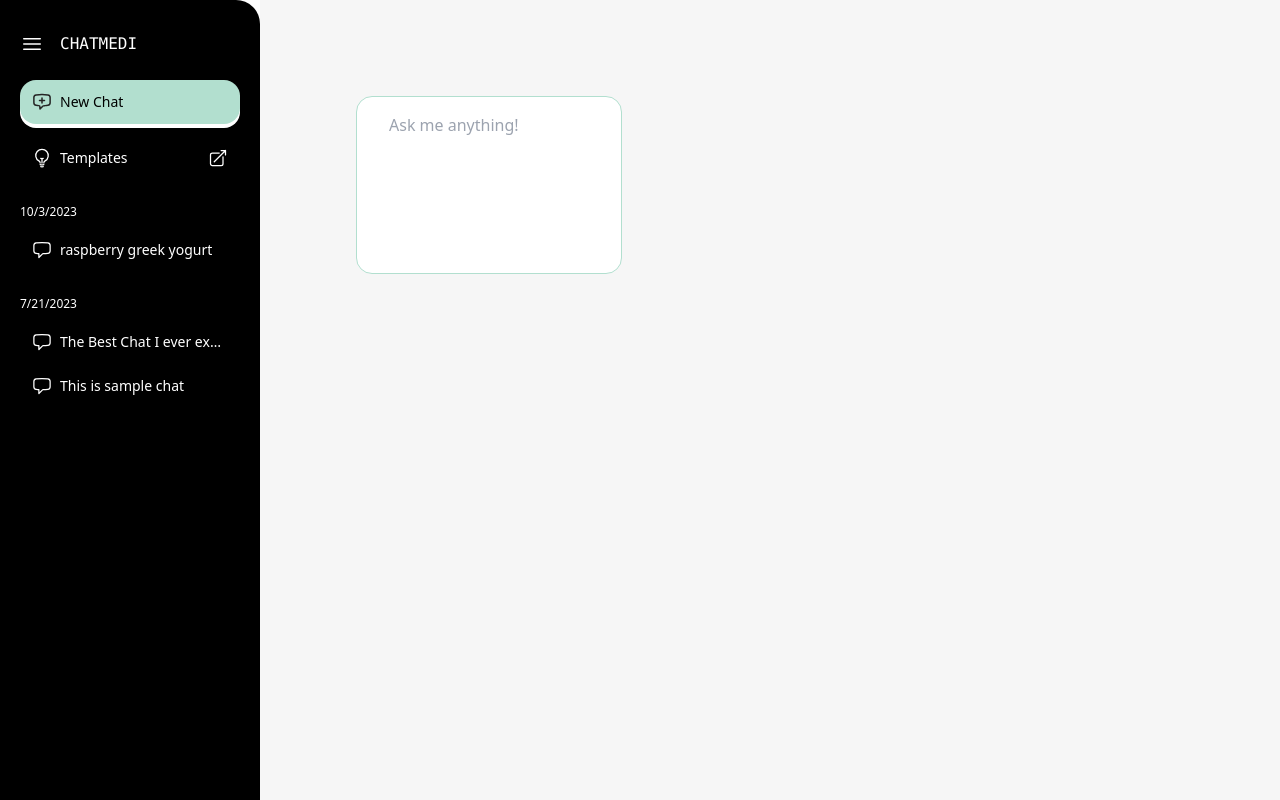
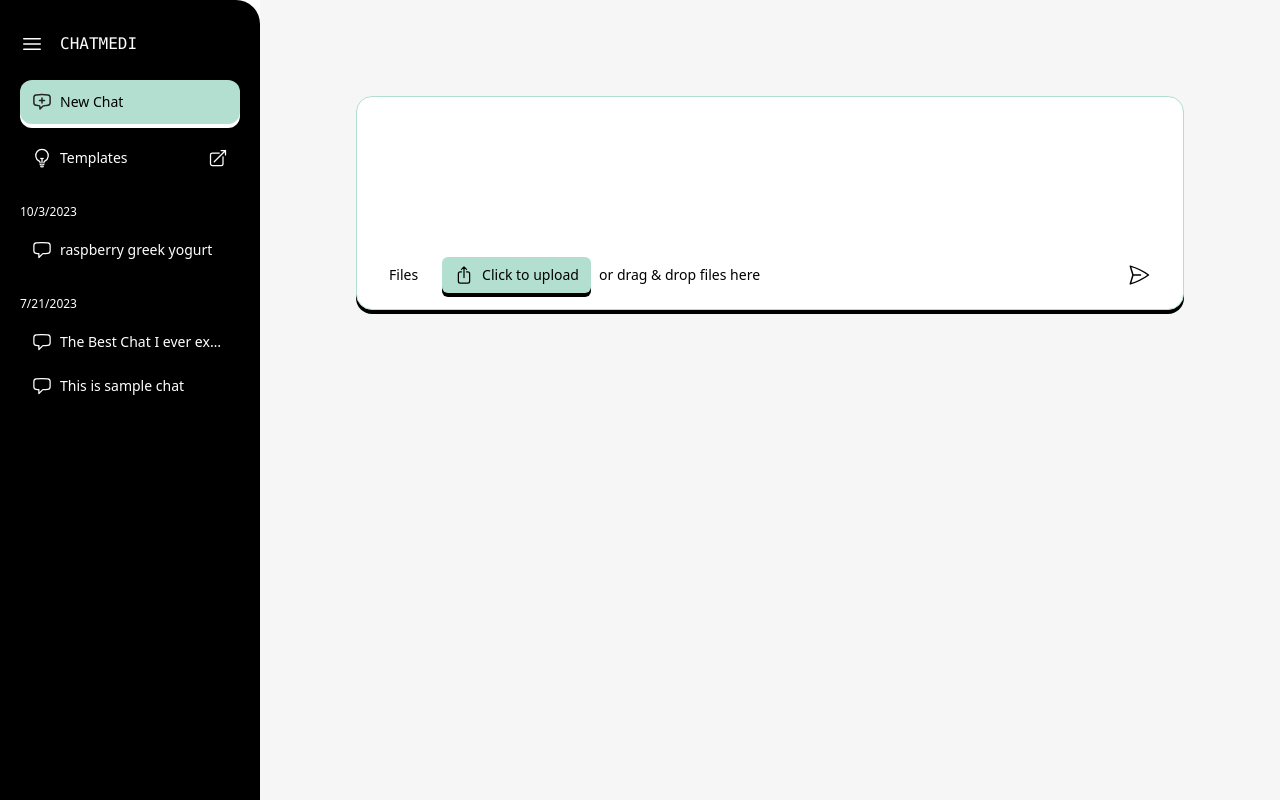
Before and after one commit to mori8/chatmedi, a Next.js app: page / in a window 1280 px wide. Built offline with nearby package versions, Linux system fonts and the light colour scheme.

Commit message:
implement: draw a main querybox

```diff
--- a/src/app/components/Button.tsx
+++ b/src/app/components/Button.tsx
@@ -29,8 +29,8 @@ export default function Button({
           "shadow-white": shadowColor === "white",
           "shadow-black": shadowColor === "black",
         }, {
-          "px-3 py-3 rounded-2xl": size === "default",
-          "px-2 py-1 rounded-md": size === "sm",
+          "px-3 py-3 rounded-xl": size === "default",
+          "px-3 py-2 rounded-md": size === "sm",
         }
       )}
       onClick={onClick}
--- a/src/app/components/ChatBox.tsx
+++ b/src/app/components/ChatBox.tsx
@@ -1,23 +1,45 @@
+import { PaperAirplaneIcon, ArrowUpOnSquareIcon } from "@heroicons/react/24/outline";
+import Button from "./Button";
+
 type Props = {
-  isFileAttachEnabled: boolean;
+  isFileAttachEnabled?: boolean;
   rows?: number;
   getQuery: (text: string) => void;
 };
 
 export default function ChatBox({
-  isFileAttachEnabled,
+  isFileAttachEnabled = false,
   rows = 6,
   getQuery,
 }: Props) {
   return (
-    <div className="flex flex-col border-mint border bg-white rounded-2xl px-8 py-4 w-full">
+    <div className="flex flex-col border-mint border bg-white rounded-2xl px-8 py-4 w-full shadow-solid shadow-black">
       <textarea
-        className="w-full resize-none outline-none"
-        placeholder="Ask me anything!"
+        className="w-full resize-none outline-none border-none"
+        placeholder=""
         rows={rows}
         onChange={(e) => getQuery(e.target.value)}
       />
-      <div></div>
+      <div className="w-full flex justify-between">
+        {
+          isFileAttachEnabled && (
+            <div className="flex items-center text-sm gap-2">
+              <p className="mr-4 font-medium">Files</p>
+              <Button
+                onClick={() => { }}
+                size="sm"
+                color="mint"
+                shadowColor="black"
+              >
+                <ArrowUpOnSquareIcon width="20" />
+                Click to upload
+              </Button>
+              <p>or drag & drop files here</p>
+            </div>
+          )
+        }
+        <PaperAirplaneIcon width="24" />
+      </div>
     </div>
   );
 }
--- a/src/app/layout.tsx
+++ b/src/app/layout.tsx
@@ -17,7 +17,7 @@ export default function RootLayout({
       <body>
         <div className="flex flex-row overflow-hidden w-full h-full z-0 relative">
           <SideBar />
-          <div className="relative flex h-full max-w-full flex-1 overflow-hidden bg-lightgray">
+          <div className="relative h-full flex-1 overflow-hidden bg-lightgray flex flex-col">
             {children}
           </div>
         </div>
```
